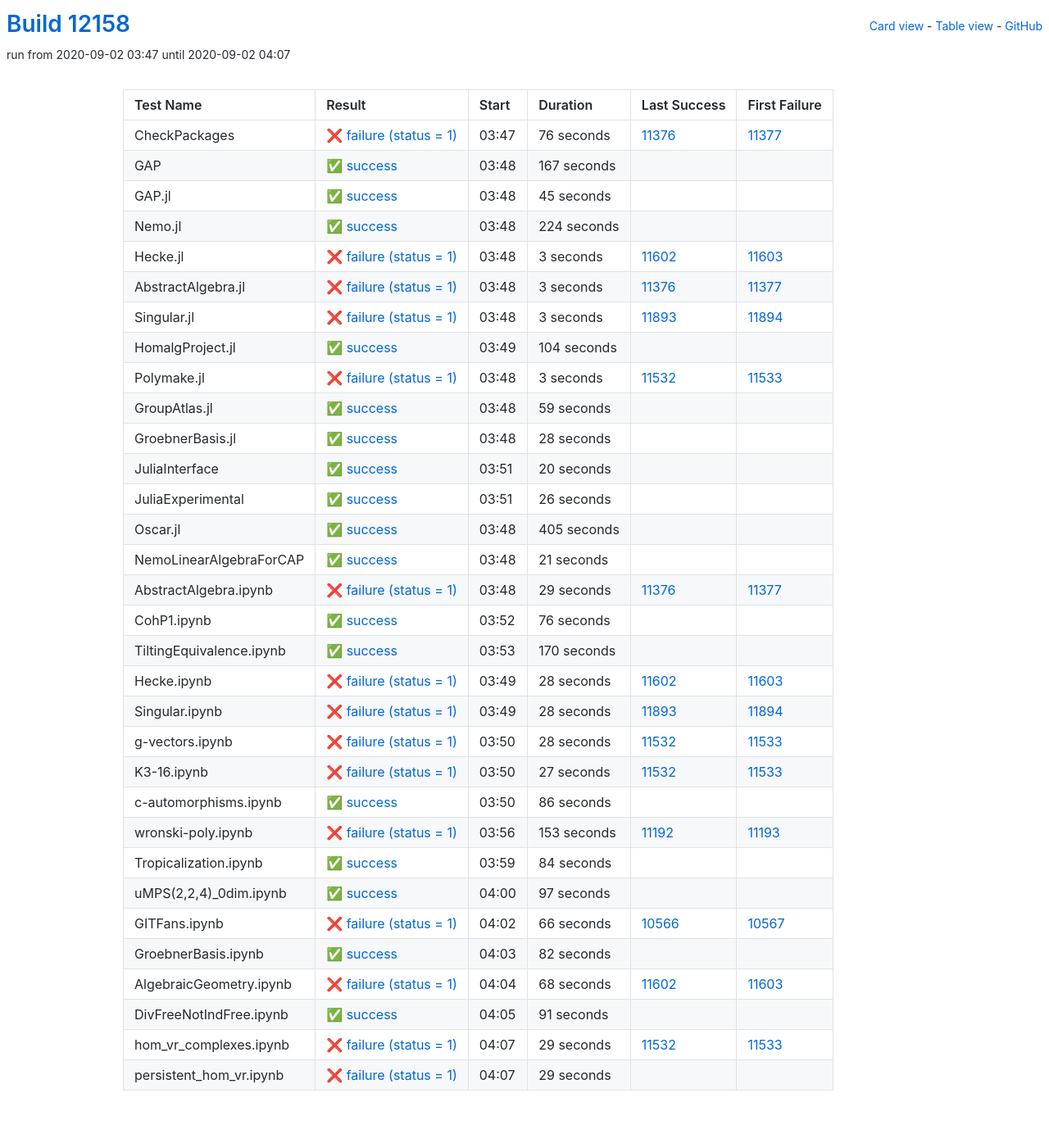
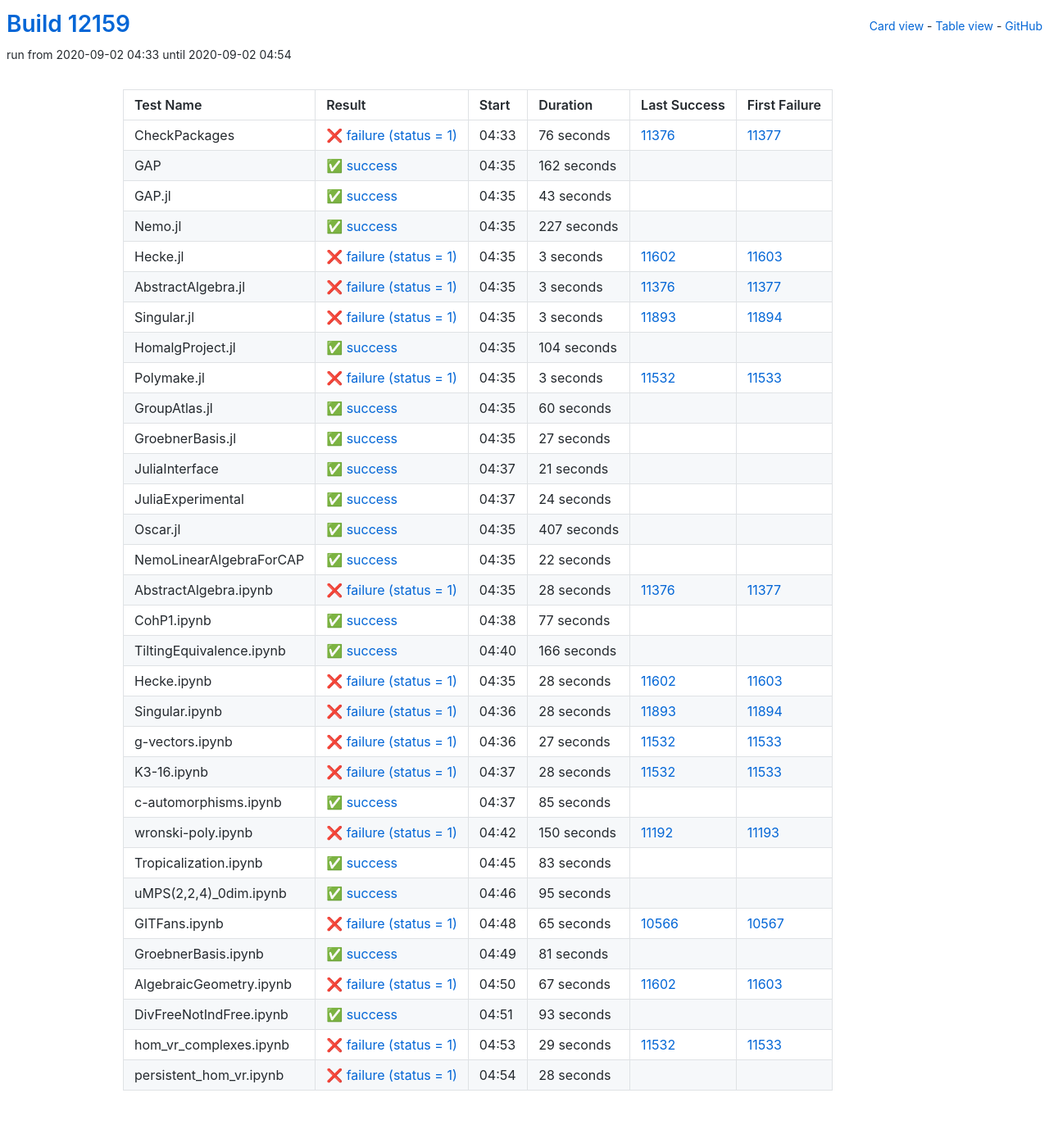
Before and after one commit to oscar-system/oscar-ci-status, a Jekyll site: the page built from table.html, in a window 1280 px wide. Shown: the whole page at 82% size. Built offline with Jekyll 4.4.1, drawn with Linux system fonts in a browser that asks for light colours.

Commit message:
Build #12159

```diff
--- a/_data/ci.yml
+++ b/_data/ci.yml
@@ -1,6 +1,6 @@
 ---
-build: 12158
-build_url: https://oscarci.mathematik.uni-kl.de/job/oscar/12158/
+build: 12159
+build_url: https://oscarci.mathematik.uni-kl.de/job/oscar/12159/
 job: oscar
 organization: oscar-system
 repo: oscar-ci-status
@@ -8,8 +8,8 @@
 tests:
 - name: CheckPackages
   id: checkpackages
-  log: https://oscarci.mathematik.uni-kl.de/job/oscar/12158/artifact/logs/build-12158/CheckPackages.log
-  start: 2020-09-02 03:47
+  log: https://oscarci.mathematik.uni-kl.de/job/oscar/12159/artifact/logs/build-12159/CheckPackages.log
+  start: 2020-09-02 04:33
   success: false
   exitcode: 1
   status: failure
@@ -20,44 +20,44 @@
   first_failure_url: https://oscarci.mathematik.uni-kl.de/job/oscar/11377/
 - name: GAP
   id: gap
-  log: https://oscarci.mathematik.uni-kl.de/job/oscar/12158/artifact/logs/build-12158/GAP.log
-  start: 2020-09-02 03:48
+  log: https://oscarci.mathematik.uni-kl.de/job/oscar/12159/artifact/logs/build-12159/GAP.log
+  start: 2020-09-02 04:35
   success: true
   exitcode: 0
   status: success
-  duration: 167
+  duration: 162
   last_success: false
   last_success_url:
   first_failure: false
   first_failure_url:
 - name: GAP.jl
   id: gap-jl
-  log: https://oscarci.mathematik.uni-kl.de/job/oscar/12158/artifact/logs/build-12158/GAP.jl.log
-  start: 2020-09-02 03:48
+  log: https://oscarci.mathematik.uni-kl.de/job/oscar/12159/artifact/logs/build-12159/GAP.jl.log
+  start: 2020-09-02 04:35
   success: true
   exitcode: 0
   status: success
-  duration: 45
+  duration: 43
   last_success: false
   last_success_url:
   first_failure: false
   first_failure_url:
 - name: Nemo.jl
   id: nemo-jl
-  log: https://oscarci.mathematik.uni-kl.de/job/oscar/12158/artifact/logs/build-12158/Nemo.jl.log
-  start: 2020-09-02 03:48
+  log: https://oscarci.mathematik.uni-kl.de/job/oscar/12159/artifact/logs/build-12159/Nemo.jl.log
+  start: 2020-09-02 04:35
   success: true
   exitcode: 0
   status: success
-  duration: 224
+  duration: 227
   last_success: false
   last_success_url:
   first_failure: false
   first_failure_url:
 - name: Hecke.jl
   id: hecke-jl
-  log: https://oscarci.mathematik.uni-kl.de/job/oscar/12158/artifact/logs/build-12158/Hecke.jl.log
-  start: 2020-09-02 03:48
+  log: https://oscarci.mathematik.uni-kl.de/job/oscar/12159/artifact/logs/build-12159/Hecke.jl.log
+  start: 2020-09-02 04:35
   success: false
   exitcode: 1
   status: failure
@@ -68,8 +68,8 @@
   first_failure_url: https://oscarci.mathematik.uni-kl.de/job/oscar/11603/
 - name: AbstractAlgebra.jl
   id: abstractalgebra-jl
-  log: https://oscarci.mathematik.uni-kl.de/job/oscar/12158/artifact/logs/build-12158/AbstractAlgebra.jl.log
-  start: 2020-09-02 03:48
+  log: https://oscarci.mathematik.uni-kl.de/job/oscar/12159/artifact/logs/build-12159/AbstractAlgebra.jl.log
+  start: 2020-09-02 04:35
   success: false
   exitcode: 1
   status: failure
@@ -80,8 +80,8 @@
   first_failure_url: https://oscarci.mathematik.uni-kl.de/job/oscar/11377/
 - name: Singular.jl
   id: singular-jl
-  log: https://oscarci.mathematik.uni-kl.de/job/oscar/12158/artifact/logs/build-12158/Singular.jl.log
-  start: 2020-09-02 03:48
+  log: https://oscarci.mathematik.uni-kl.de/job/oscar/12159/artifact/logs/build-12159/Singular.jl.log
+  start: 2020-09-02 04:35
   success: false
   exitcode: 1
   status: failure
@@ -92,8 +92,8 @@
   first_failure_url: https://oscarci.mathematik.uni-kl.de/job/oscar/11894/
 - name: HomalgProject.jl
   id: homalgproject-jl
-  log: https://oscarci.mathematik.uni-kl.de/job/oscar/12158/artifact/logs/build-12158/HomalgProject.jl.log
-  start: 2020-09-02 03:49
+  log: https://oscarci.mathematik.uni-kl.de/job/oscar/12159/artifact/logs/build-12159/HomalgProject.jl.log
+  start: 2020-09-02 04:35
   success: true
   exitcode: 0
   status: success
@@ -104,8 +104,8 @@
   first_failure_url:
 - name: Polymake.jl
   id: polymake-jl
-  log: https://oscarci.mathematik.uni-kl.de/job/oscar/12158/artifact/logs/build-12158/Polymake.jl.log
-  start: 2020-09-02 03:48
+  log: https://oscarci.mathematik.uni-kl.de/job/oscar/12159/artifact/logs/build-12159/Polymake.jl.log
+  start: 2020-09-02 04:35
   success: false
   exitcode: 1
   status: failure
@@ -116,68 +116,32 @@
   first_failure_url: https://oscarci.mathematik.uni-kl.de/job/oscar/11533/
 - name: GroupAtlas.jl
   id: groupatlas-jl
-  log: https://oscarci.mathematik.uni-kl.de/job/oscar/12158/artifact/logs/build-12158/GroupAtlas.jl.log
-  start: 2020-09-02 03:48
+  log: https://oscarci.mathematik.uni-kl.de/job/oscar/12159/artifact/logs/build-12159/GroupAtlas.jl.log
+  start: 2020-09-02 04:35
   success: true
   exitcode: 0
   status: success
-  duration: 59
+  duration: 60
   last_success: false
   last_success_url:
   first_failure: false
   first_failure_url:
 - name: GroebnerBasis.jl
   id: groebnerbasis-jl
-  log: https://oscarci.mathematik.uni-kl.de/job/oscar/12158/artifact/logs/build-12158/GroebnerBasis.jl.log
-  start: 2020-09-02 03:48
+  log: https://oscarci.mathematik.uni-kl.de/job/oscar/12159/artifact/logs/build-12159/GroebnerBasis.jl.log
+  start: 2020-09-02 04:35
   success: true
   exitcode: 0
   status: success
-  duration: 28
+  duration: 27
   last_success: false
   last_success_url:
   first_failure: false
   first_failure_url:
 - name: JuliaInterface
   id: juliainterface
-  log: https://oscarci.mathematik.uni-kl.de/job/oscar/12158/artifact/logs/build-12158/JuliaInterface.log
-  start: 2020-09-02 03:51
-  success: true
-  exitcode: 0
-  status: success
-  duration: 20
-  last_success: false
-  last_success_url:
-  first_failure: false
-  first_failure_url:
-- name: JuliaExperimental
-  id: juliaexperimental
-  log: https://oscarci.mathematik.uni-kl.de/job/oscar/12158/artifact/logs/build-12158/JuliaExperimental.log
-  start: 2020-09-02 03:51
-  success: true
-  exitcode: 0
-  status: success
-  duration: 26
-  last_success: false
-  last_success_url:
-  first_failure: false
-  first_failure_url:
-- name: Oscar.jl
-  id: oscar-jl
-  log: https://oscarci.mathematik.uni-kl.de/job/oscar/12158/artifact/logs/build-12158/Oscar.jl.log
-  start: 2020-09-02 03:48
-  success: true
-  exitcode: 0
-  status: success
-  duration: 405
-  last_success: false
-  last_success_url:
-  first_failure: false
-  first_failure_url:
-- name: NemoLinearAlgebraForCAP
-  id: nemolinearalgebraforcap
-  log: https://oscarci.mathematik.uni-kl.de/job/oscar/12158/artifact/logs/build-12158/NemoLinearAlgebraForCAP.log
-  start: 2020-09-02 03:48
+  log: https://oscarci.mathematik.uni-kl.de/job/oscar/12159/artifact/logs/build-12159/JuliaInterface.log
+  start: 2020-09-02 04:37
   success: true
   exitcode: 0
   status: success
@@ -186,46 +150,82 @@
   last_success_url:
   first_failure: false
   first_failure_url:
+- name: JuliaExperimental
+  id: juliaexperimental
+  log: https://oscarci.mathematik.uni-kl.de/job/oscar/12159/artifact/logs/build-12159/JuliaExperimental.log
+  start: 2020-09-02 04:37
+  success: true
+  exitcode: 0
+  status: success
+  duration: 24
+  last_success: false
+  last_success_url:
+  first_failure: false
+  first_failure_url:
+- name: Oscar.jl
+  id: oscar-jl
+  log: https://oscarci.mathematik.uni-kl.de/job/oscar/12159/artifact/logs/build-12159/Oscar.jl.log
+  start: 2020-09-02 04:35
+  success: true
+  exitcode: 0
+  status: success
+  duration: 407
+  last_success: false
+  last_success_url:
+  first_failure: false
+  first_failure_url:
+- name: NemoLinearAlgebraForCAP
+  id: nemolinearalgebraforcap
+  log: https://oscarci.mathematik.uni-kl.de/job/oscar/12159/artifact/logs/build-12159/NemoLinearAlgebraForCAP.log
+  start: 2020-09-02 04:35
+  success: true
+  exitcode: 0
+  status: success
+  duration: 22
+  last_success: false
+  last_success_url:
+  first_failure: false
+  first_failure_url:
 - name: AbstractAlgebra.ipynb
   id: abstractalgebra-ipynb
-  log: https://oscarci.mathematik.uni-kl.de/job/oscar/12158/artifact/logs/build-12158/AbstractAlgebra.ipynb.log
-  start: 2020-09-02 03:48
+  log: https://oscarci.mathematik.uni-kl.de/job/oscar/12159/artifact/logs/build-12159/AbstractAlgebra.ipynb.log
+  start: 2020-09-02 04:35
   success: false
   exitcode: 1
   status: failure
-  duration: 29
+  duration: 28
   last_success: 11376
   last_success_url: https://oscarci.mathematik.uni-kl.de/job/oscar/11376/
   first_failure: 11377
   first_failure_url: https://oscarci.mathematik.uni-kl.de/job/oscar/11377/
 - name: CohP1.ipynb
   id: cohp1-ipynb
-  log: https://oscarci.mathematik.uni-kl.de/job/oscar/12158/artifact/logs/build-12158/CohP1.ipynb.log
-  start: 2020-09-02 03:52
+  log: https://oscarci.mathematik.uni-kl.de/job/oscar/12159/artifact/logs/build-12159/CohP1.ipynb.log
+  start: 2020-09-02 04:38
   success: true
   exitcode: 0
   status: success
-  duration: 76
+  duration: 77
   last_success: false
   last_success_url:
   first_failure: false
   first_failure_url:
 - name: TiltingEquivalence.ipynb
   id: tiltingequivalence-ipynb
-  log: https://oscarci.mathematik.uni-kl.de/job/oscar/12158/artifact/logs/build-12158/TiltingEquivalence.ipynb.log
-  start: 2020-09-02 03:53
+  log: https://oscarci.mathematik.uni-kl.de/job/oscar/12159/artifact/logs/build-12159/TiltingEquivalence.ipynb.log
+  start: 2020-09-02 04:40
   success: true
   exitcode: 0
   status: success
-  duration: 170
+  duration: 166
   last_success: false
   last_success_url:
   first_failure: false
   first_failure_url:
 - name: Hecke.ipynb
   id: hecke-ipynb
-  log: https://oscarci.mathematik.uni-kl.de/job/oscar/12158/artifact/logs/build-12158/Hecke.ipynb.log
-  start: 2020-09-02 03:49
+  log: https://oscarci.mathematik.uni-kl.de/job/oscar/12159/artifact/logs/build-12159/Hecke.ipynb.log
+  start: 2020-09-02 04:35
   success: false
   exitcode: 1
   status: failure
@@ -236,8 +236,8 @@
   first_failure_url: https://oscarci.mathematik.uni-kl.de/job/oscar/11603/
 - name: Singular.ipynb
   id: singular-ipynb
-  log: https://oscarci.mathematik.uni-kl.de/job/oscar/12158/artifact/logs/build-12158/Singular.ipynb.log
-  start: 2020-09-02 03:49
+  log: https://oscarci.mathematik.uni-kl.de/job/oscar/12159/artifact/logs/build-12159/Singular.ipynb.log
+  start: 2020-09-02 04:36
   success: false
   exitcode: 1
   status: failure
@@ -248,8 +248,20 @@
   first_failure_url: https://oscarci.mathematik.uni-kl.de/job/oscar/11894/
 - name: g-vectors.ipynb
   id: g-vectors-ipynb
-  log: https://oscarci.mathematik.uni-kl.de/job/oscar/12158/artifact/logs/build-12158/g-vectors.ipynb.log
-  start: 2020-09-02 03:50
+  log: https://oscarci.mathematik.uni-kl.de/job/oscar/12159/artifact/logs/build-12159/g-vectors.ipynb.log
+  start: 2020-09-02 04:36
+  success: false
+  exitcode: 1
+  status: failure
+  duration: 27
+  last_success: 11532
+  last_success_url: https://oscarci.mathematik.uni-kl.de/job/oscar/11532/
+  first_failure: 11533
+  first_failure_url: https://oscarci.mathematik.uni-kl.de/job/oscar/11533/
+- name: K3-16.ipynb
+  id: k3-16-ipynb
+  log: https://oscarci.mathematik.uni-kl.de/job/oscar/12159/artifact/logs/build-12159/K3-16.ipynb.log
+  start: 2020-09-02 04:37
   success: false
   exitcode: 1
   status: failure
@@ -258,118 +270,106 @@
   last_success_url: https://oscarci.mathematik.uni-kl.de/job/oscar/11532/
   first_failure: 11533
   first_failure_url: https://oscarci.mathematik.uni-kl.de/job/oscar/11533/
-- name: K3-16.ipynb
-  id: k3-16-ipynb
-  log: https://oscarci.mathematik.uni-kl.de/job/oscar/12158/artifact/logs/build-12158/K3-16.ipynb.log
-  start: 2020-09-02 03:50
-  success: false
-  exitcode: 1
-  status: failure
-  duration: 27
-  last_success: 11532
-  last_success_url: https://oscarci.mathematik.uni-kl.de/job/oscar/11532/
-  first_failure: 11533
-  first_failure_url: https://oscarci.mathematik.uni-kl.de/job/oscar/11533/
 - name: c-automorphisms.ipynb
   id: c-automorphisms-ipynb
-  log: https://oscarci.mathematik.uni-kl.de/job/oscar/12158/artifact/logs/build-12158/c-automorphisms.ipynb.log
-  start: 2020-09-02 03:50
+  log: https://oscarci.mathematik.uni-kl.de/job/oscar/12159/artifact/logs/build-12159/c-automorphisms.ipynb.log
+  start: 2020-09-02 04:37
   success: true
   exitcode: 0
   status: success
-  duration: 86
+  duration: 85
   last_success: false
   last_success_url:
   first_failure: false
   first_failure_url:
 - name: wronski-poly.ipynb
   id: wronski-poly-ipynb
-  log: https://oscarci.mathematik.uni-kl.de/job/oscar/12158/artifact/logs/build-12158/wronski-poly.ipynb.log
-  start: 2020-09-02 03:56
+  log: https://oscarci.mathematik.uni-kl.de/job/oscar/12159/artifact/logs/build-12159/wronski-poly.ipynb.log
+  start: 2020-09-02 04:42
   success: false
   exitcode: 1
   status: failure
-  duration: 153
+  duration: 150
   last_success: 11192
   last_success_url: https://oscarci.mathematik.uni-kl.de/job/oscar/11192/
   first_failure: 11193
   first_failure_url: https://oscarci.mathematik.uni-kl.de/job/oscar/11193/
 - name: Tropicalization.ipynb
   id: tropicalization-ipynb
-  log: https://oscarci.mathematik.uni-kl.de/job/oscar/12158/artifact/logs/build-12158/Tropicalization.ipynb.log
-  start: 2020-09-02 03:59
+  log: https://oscarci.mathematik.uni-kl.de/job/oscar/12159/artifact/logs/build-12159/Tropicalization.ipynb.log
+  start: 2020-09-02 04:45
   success: true
   exitcode: 0
   status: success
-  duration: 84
+  duration: 83
   last_success: false
   last_success_url:
   first_failure: false
   first_failure_url:
 - name: uMPS(2,2,4)_0dim.ipynb
   id: umps-2-2-4-0dim-ipynb
-  log: https://oscarci.mathematik.uni-kl.de/job/oscar/12158/artifact/logs/build-12158/uMPS-2-2-4-_0dim.ipynb.log
-  start: 2020-09-02 04:00
+  log: https://oscarci.mathematik.uni-kl.de/job/oscar/12159/artifact/logs/build-12159/uMPS-2-2-4-_0dim.ipynb.log
+  start: 2020-09-02 04:46
   success: true
   exitcode: 0
   status: success
-  duration: 97
+  duration: 95
   last_success: false
   last_success_url:
   first_failure: false
   first_failure_url:
 - name: GITFans.ipynb
   id: gitfans-ipynb
-  log: https://oscarci.mathematik.uni-kl.de/job/oscar/12158/artifact/logs/build-12158/GITFans.ipynb.log
-  start: 2020-09-02 04:02
+  log: https://oscarci.mathematik.uni-kl.de/job/oscar/12159/artifact/logs/build-12159/GITFans.ipynb.log
+  start: 2020-09-02 04:48
   success: false
   exitcode: 1
   status: failure
-  duration: 66
+  duration: 65
   last_success: 10566
   last_success_url: https://oscarci.mathematik.uni-kl.de/job/oscar/10566/
   first_failure: 10567
   first_failure_url: https://oscarci.mathematik.uni-kl.de/job/oscar/10567/
 - name: GroebnerBasis.ipynb
   id: groebnerbasis-ipynb
-  log: https://oscarci.mathematik.uni-kl.de/job/oscar/12158/artifact/logs/build-12158/GroebnerBasis.ipynb.log
-  start: 2020-09-02 04:03
+  log: https://oscarci.mathematik.uni-kl.de/job/oscar/12159/artifact/logs/build-12159/GroebnerBasis.ipynb.log
+  start: 2020-09-02 04:49
   success: true
   exitcode: 0
   status: success
-  duration: 82
+  duration: 81
   last_success: false
   last_success_url:
   first_failure: false
   first_failure_url:
 - name: AlgebraicGeometry.ipynb
   id: algebraicgeometry-ipynb
-  log: https://oscarci.mathematik.uni-kl.de/job/oscar/12158/artifact/logs/build-12158/AlgebraicGeometry.ipynb.log
-  start: 2020-09-02 04:04
+  log: https://oscarci.mathematik.uni-kl.de/job/oscar/12159/artifact/logs/build-12159/AlgebraicGeometry.ipynb.log
+  start: 2020-09-02 04:50
   success: false
   exitcode: 1
   status: failure
-  duration: 68
+  duration: 67
   last_success: 11602
   last_success_url: https://oscarci.mathematik.uni-kl.de/job/oscar/11602/
   first_failure: 11603
   first_failure_url: https://oscarci.mathematik.uni-kl.de/job/oscar/11603/
 - name: DivFreeNotIndFree.ipynb
   id: divfreenotindfree-ipynb
-  log: https://oscarci.mathematik.uni-kl.de/job/oscar/12158/artifact/logs/build-12158/DivFreeNotIndFree.ipynb.log
-  start: 2020-09-02 04:05
+  log: https://oscarci.mathematik.uni-kl.de/job/oscar/12159/artifact/logs/build-12159/DivFreeNotIndFree.ipynb.log
+  start: 2020-09-02 04:51
   success: true
   exitcode: 0
   status: success
-  duration: 91
+  duration: 93
   last_success: false
   last_success_url:
   first_failure: false
   first_failure_url:
 - name: hom_vr_complexes.ipynb
   id: hom-vr-complexes-ipynb
-  log: https://oscarci.mathematik.uni-kl.de/job/oscar/12158/artifact/logs/build-12158/hom_vr_complexes.ipynb.log
-  start: 2020-09-02 04:07
+  log: https://oscarci.mathematik.uni-kl.de/job/oscar/12159/artifact/logs/build-12159/hom_vr_complexes.ipynb.log
+  start: 2020-09-02 04:53
   success: false
   exitcode: 1
   status: failure
@@ -380,12 +380,12 @@
   first_failure_url: https://oscarci.mathematik.uni-kl.de/job/oscar/11533/
 - name: persistent_hom_vr.ipynb
   id: persistent-hom-vr-ipynb
-  log: https://oscarci.mathematik.uni-kl.de/job/oscar/12158/artifact/logs/build-12158/persistent_hom_vr.ipynb.log
-  start: 2020-09-02 04:07
+  log: https://oscarci.mathematik.uni-kl.de/job/oscar/12159/artifact/logs/build-12159/persistent_hom_vr.ipynb.log
+  start: 2020-09-02 04:54
   success: false
   exitcode: 1
   status: failure
-  duration: 29
+  duration: 28
   last_success: false
   last_success_url:
   first_failure: false
```
Also changed, not shown: README.md.
